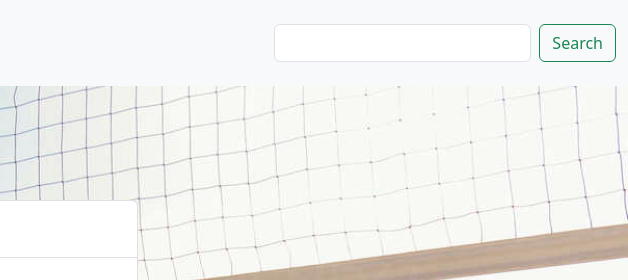
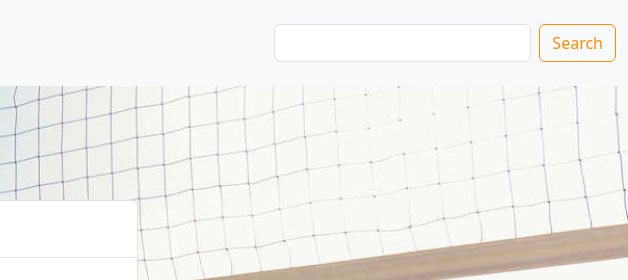
Before and after one commit to Kirdna/capstone-1, a plain HTML site: page reg.html in a window 1280 px wide. Shown: the top 280 px of the page, 652-1280 px from the left. Drawn offline with nearby package versions, Linux system fonts and the light colour scheme.

Commit message:
search change

```diff
--- a/styles/cart.css
+++ b/styles/cart.css
@@ -33,3 +33,20 @@ main {
 .form-check {
     text-align: left;
 }
+
+.btn-outline-success {
+    --bs-btn-color: rgb(255, 140, 0);
+    --bs-btn-border-color: rgb(255, 140, 0);
+    --bs-btn-hover-color: #fff;
+    --bs-btn-hover-bg: rgb(255, 140, 0);
+    --bs-btn-hover-border-color: rgb(255, 140, 0);
+    --bs-btn-focus-shadow-rgb: 25,135,84;
+    --bs-btn-active-color: #fff;
+    --bs-btn-active-bg: rgb(255, 140, 0);
+    --bs-btn-active-border-color: rgb(255, 140, 0);
+    --bs-btn-active-shadow: inset 0 3px 5px rgba(0, 0, 0, 0.125);
+    --bs-btn-disabled-color: rgb(255, 140, 0);
+    --bs-btn-disabled-bg: transparent;
+    --bs-btn-disabled-border-color: rgb(255, 140, 0);
+    --bs-gradient: none;
+  }
--- a/styles/index.css
+++ b/styles/index.css
@@ -132,6 +132,23 @@ footer{
 }
 
 
+.btn-outline-success {
+    --bs-btn-color: rgb(255, 140, 0);
+    --bs-btn-border-color: rgb(255, 140, 0);
+    --bs-btn-hover-color: #fff;
+    --bs-btn-hover-bg: rgb(255, 140, 0);
+    --bs-btn-hover-border-color: rgb(255, 140, 0);
+    --bs-btn-focus-shadow-rgb: 25,135,84;
+    --bs-btn-active-color: #fff;
+    --bs-btn-active-bg: rgb(255, 140, 0);
+    --bs-btn-active-border-color: rgb(255, 140, 0);
+    --bs-btn-active-shadow: inset 0 3px 5px rgba(0, 0, 0, 0.125);
+    --bs-btn-disabled-color: rgb(255, 140, 0);
+    --bs-btn-disabled-bg: transparent;
+    --bs-btn-disabled-border-color: rgb(255, 140, 0);
+    --bs-gradient: none;
+  }
+
 @media screen and (max-width:1200px) {
     /*Normal Screen*/
 
--- a/styles/login.css
+++ b/styles/login.css
@@ -67,3 +67,20 @@ body {
   --bs-btn-disabled-bg: rgb(255, 149, 0);
   --bs-btn-disabled-border-color: rgb(255, 149, 0);
 }
+
+.btn-outline-success {
+  --bs-btn-color: rgb(255, 140, 0);
+  --bs-btn-border-color: rgb(255, 140, 0);
+  --bs-btn-hover-color: #fff;
+  --bs-btn-hover-bg: rgb(255, 140, 0);
+  --bs-btn-hover-border-color: rgb(255, 140, 0);
+  --bs-btn-focus-shadow-rgb: 25,135,84;
+  --bs-btn-active-color: #fff;
+  --bs-btn-active-bg: rgb(255, 140, 0);
+  --bs-btn-active-border-color: rgb(255, 140, 0);
+  --bs-btn-active-shadow: inset 0 3px 5px rgba(0, 0, 0, 0.125);
+  --bs-btn-disabled-color: rgb(255, 140, 0);
+  --bs-btn-disabled-bg: transparent;
+  --bs-btn-disabled-border-color: rgb(255, 140, 0);
+  --bs-gradient: none;
+}
--- a/styles/service.css
+++ b/styles/service.css
@@ -29,3 +29,20 @@ footer {
   padding-top: 1%;
   text-align: center;
 }
+
+.btn-outline-success {
+  --bs-btn-color: rgb(255, 140, 0);
+  --bs-btn-border-color: rgb(255, 140, 0);
+  --bs-btn-hover-color: #fff;
+  --bs-btn-hover-bg: rgb(255, 140, 0);
+  --bs-btn-hover-border-color: rgb(255, 140, 0);
+  --bs-btn-focus-shadow-rgb: 25,135,84;
+  --bs-btn-active-color: #fff;
+  --bs-btn-active-bg: rgb(255, 140, 0);
+  --bs-btn-active-border-color: rgb(255, 140, 0);
+  --bs-btn-active-shadow: inset 0 3px 5px rgba(0, 0, 0, 0.125);
+  --bs-btn-disabled-color: rgb(255, 140, 0);
+  --bs-btn-disabled-bg: transparent;
+  --bs-btn-disabled-border-color: rgb(255, 140, 0);
+  --bs-gradient: none;
+}
```
